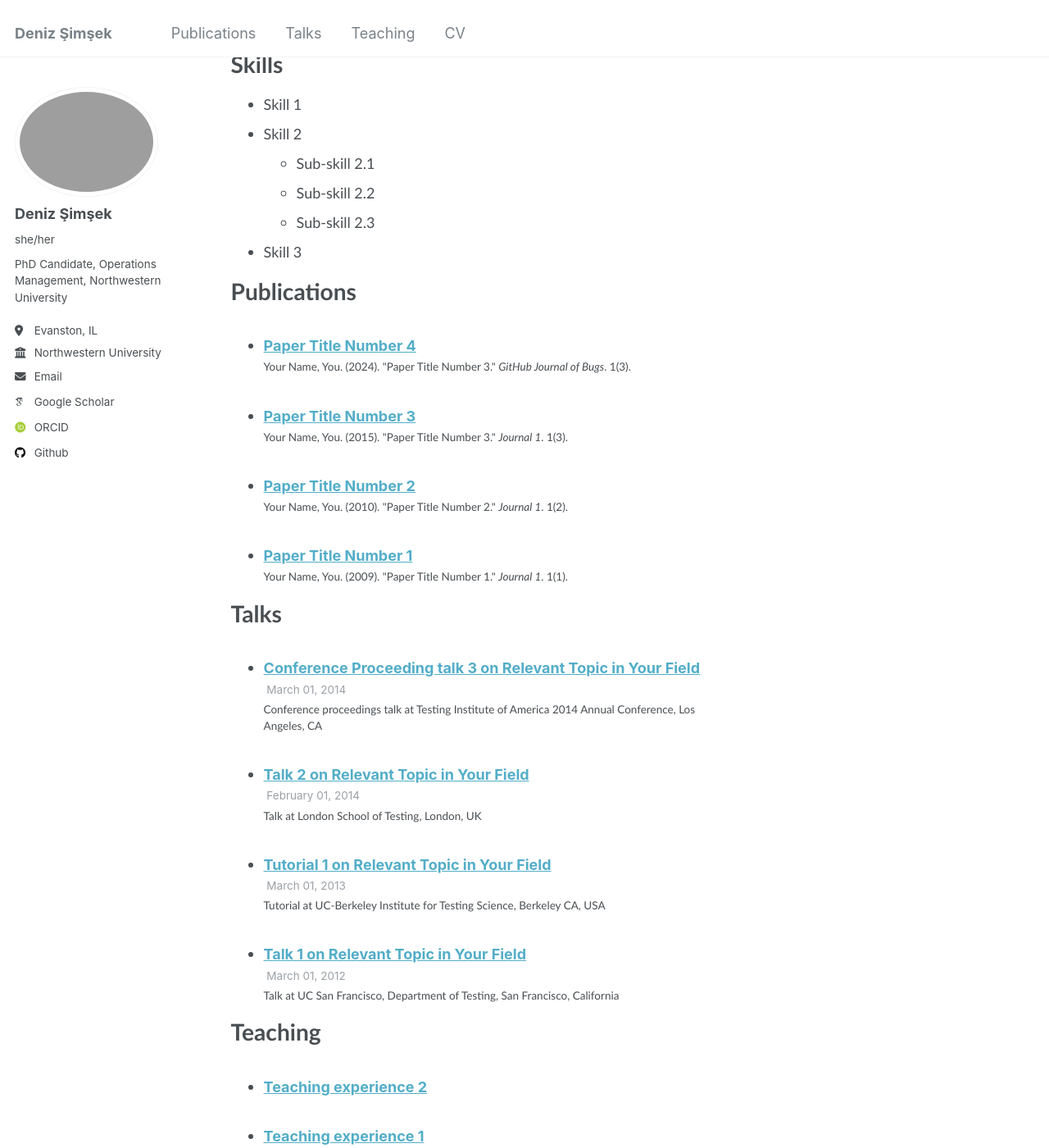
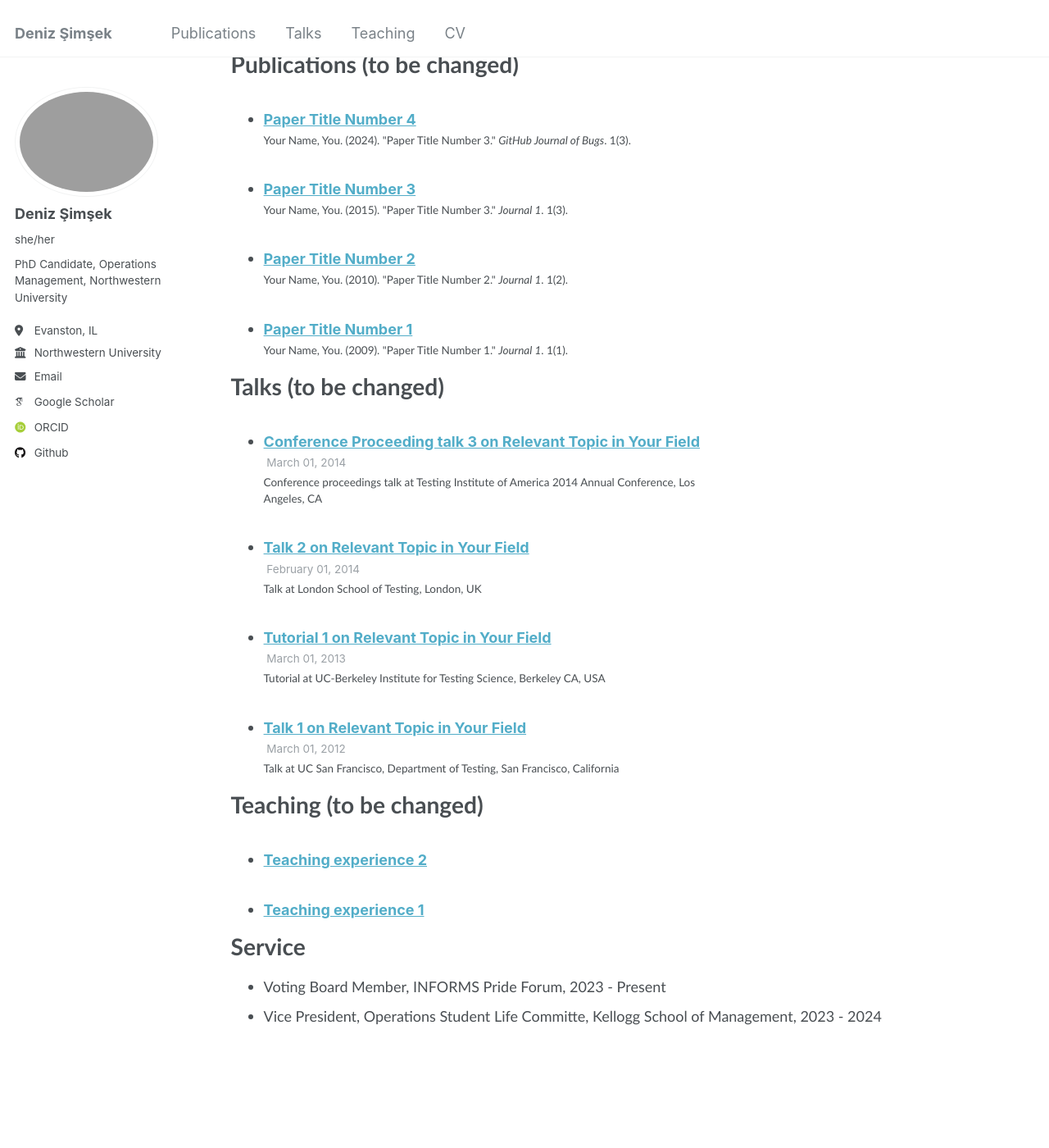
Before and after one commit to deniz-simsek/deniz-simsek, a Jekyll site: the page built from _pages/cv.md, in a window 1280 px wide and 1400 px high, scrolled down 748 px. Shown: the whole window at 82% size. Built offline with Jekyll 4.4.1, drawn with Linux system fonts in a browser that asks for light colours; some web fonts are replaced; some of the changed text lies outside the part shown.

Commit message:
Update cv.md

```diff
--- a/_pages/cv.md
+++ b/_pages/cv.md
@@ -15,7 +15,7 @@ Education
 * M.Sc. in Industrial Engineering, Bilkent University, 2021
 * B.Sc. in Industrial Engineering, Bilkent University, 2019
 
-Work experience
+Industry Experience (to be changed)
 ======
 * Spring 2024: Academic Pages Collaborator
   * Github University
@@ -32,33 +32,26 @@ Work experience
   * Duties included: Tagging issues
   * Supervisor: Professor Git
 
-Skills
-======
-* Skill 1
-* Skill 2
-  * Sub-skill 2.1
-  * Sub-skill 2.2
-  * Sub-skill 2.3
-* Skill 3
 
-Publications
+Publications (to be changed)
 ======
   <ul>{% for post in site.publications reversed %}
     {% include archive-single-cv.html %}
   {% endfor %}</ul>
 
-Talks
+Talks (to be changed)
 ======
   <ul>{% for post in site.talks reversed %}
     {% include archive-single-talk-cv.html  %}
   {% endfor %}</ul>
 
-Teaching
+Teaching (to be changed)
 ======
   <ul>{% for post in site.teaching reversed %}
     {% include archive-single-cv.html %}
   {% endfor %}</ul>
 
-Service and leadership
+Service
 ======
-* Currently signed in to 43 different slack teams
+* Voting Board Member, INFORMS Pride Forum, 2023 - Present
+* Vice President, Operations Student Life Committe, Kellogg School of Management, 2023 - 2024
```
